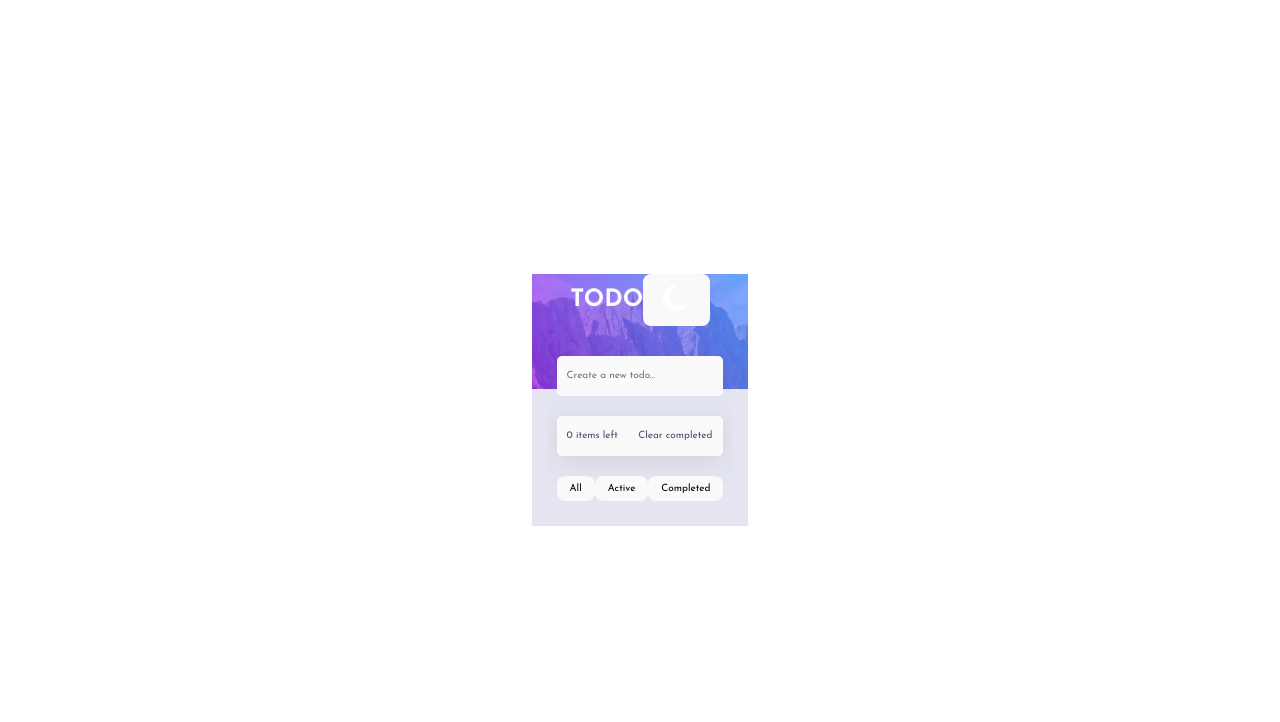
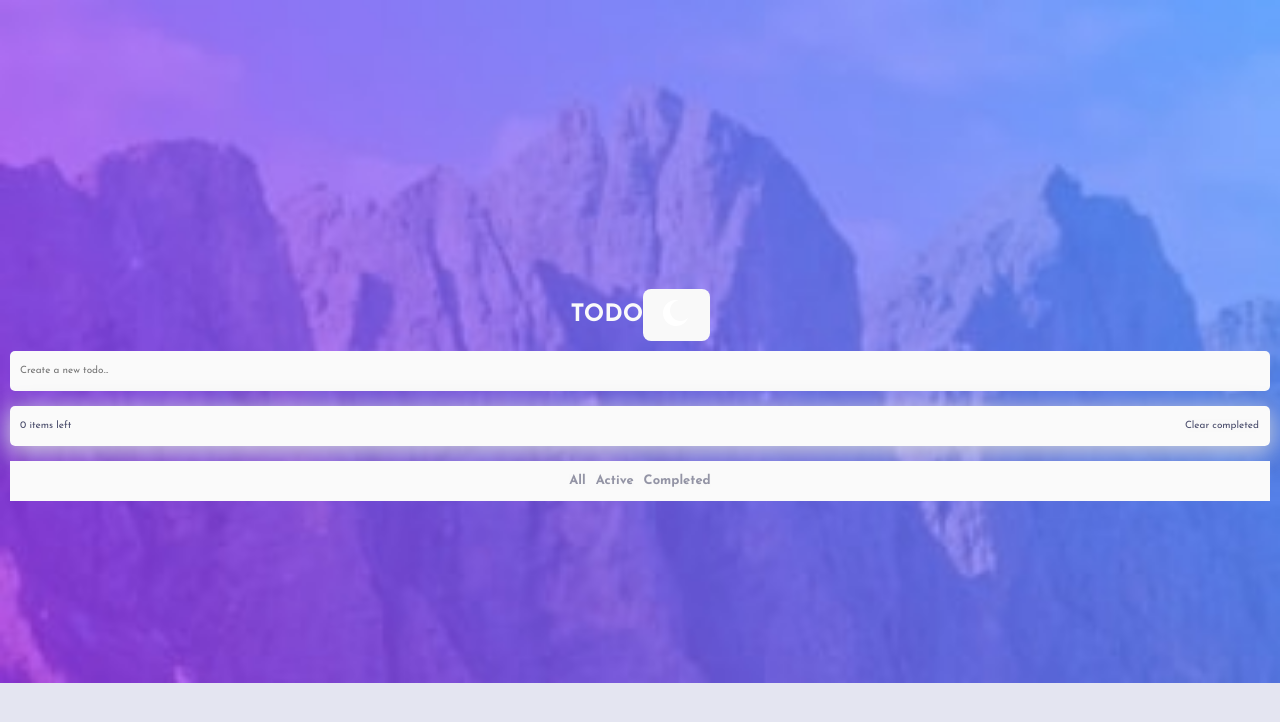
Before and after one commit to unkuseni/todo-app, a React (Vite) app: page / in a window 1280 px wide. Shown: the top 722 px of the page. Built offline with nearby package versions, Linux system fonts and the light colour scheme.

Commit message:
have some issues maake the current filter color stick

```diff
--- a/src/App.module.scss
+++ b/src/App.module.scss
@@ -8,7 +8,7 @@ $mobile-dark-img: url(./assets/bg-mobile-dark.jpg);
 $desktop-light-img: url(./assets/bg-desktop-light.jpg);
 $desktop-dark-img: url(./assets/bg-desktop-dark.jpg);
 .container {
-  display: flex;
+  display: block;
   flex-direction: column;
   align-items: center;
   justify-items: center;
@@ -24,6 +24,9 @@ $desktop-dark-img: url(./assets/bg-desktop-dark.jpg);
   color: $Very-Light-Gray;
   height: 100%;
   width: 100%;
+  min-width: 350px;
+  max-width: 1280px;
+  margin: 0px;
 }
 .header {
   display: flex;
--- a/src/App.tsx
+++ b/src/App.tsx
@@ -1,17 +1,22 @@
-import React, { useState } from 'react';
+import classNames from 'classnames';
+import React, { useState, useCallback } from 'react';
 import { Todo } from './components/todo/todo';
 import styles from './App.module.scss';
 import moonIcon from './assets/icon-moon.svg';
 import sunIcon from './assets/icon-sun.svg';
-
-const App: React.FC = () => {
+interface AppProps {
+    className?: string;
+}
+const App: React.FC<AppProps> = ({ className }) => {
     const [themeMode, setThemeMode] = useState('light');
 
-    const handleToggleTheme = () =>
-        setThemeMode((prevMode) => (prevMode === 'light' ? 'dark' : 'light'));
+    const handleToggleTheme = useCallback(
+        () => setThemeMode((prevMode) => (prevMode === 'light' ? 'dark' : 'light')),
+        []
+    );
 
     return (
-        <div className={`${styles.theme} ${styles.container}`}>
+        <div className={classNames(styles.app, className, `${styles.theme} ${styles.container}`)}>
             <div className={`${styles.header} ${styles[themeMode]}`}>
                 <h2 className={styles.title}>TODO</h2>
                 <button className={styles.toggle} onClick={handleToggleTheme}>
@@ -22,4 +27,5 @@ const App: React.FC = () => {
         </div>
     );
 };
+
 export default App;
--- a/src/_codux/boards/todo/todo.board.tsx
+++ b/src/_codux/boards/todo/todo.board.tsx
@@ -7,5 +7,7 @@ export default createBoard({
     environmentProps: {
         windowWidth: 375,
         windowHeight: 667,
+        canvasWidth: 259,
+        canvasHeight: 170,
     },
 });
--- a/src/components/todo/todo.module.scss
+++ b/src/components/todo/todo.module.scss
@@ -5,6 +5,7 @@ $Very-Light-Grayish-Blue: hsl(236, 33%, 92%);
 $Light-Grayish-Blue: hsl(233, 11%, 84%);
 $Very-Dark-Grayish-Blue: hsl(235, 19%, 35%);
 $Dark-Grayish-Blue: hsl(236, 9%, 61%);
+$Bright-Blue: hsl(220, 98%, 61%);
 $Check-Background: linear-gradient(135deg, hsl(192, 100%, 67%), hsl(280, 87%, 65%));
 
 .root {
@@ -14,12 +15,15 @@ $Check-Background: linear-gradient(135deg, hsl(192, 100%, 67%), hsl(280, 87%, 65
   justify-items: center;
   align-content: center;
   justify-content: center;
-  row-gap: 20px;
+  row-gap: 15px;
   overflow: auto;
-  margin: 15px;
+  margin: 0px;
   padding: 10px;
   font-size: 10px;
   background-color: transparent;
+  width: 100%;
+  height: auto;
+  min-width: 260px;
 }
 .form {
   display: block;
@@ -30,12 +34,7 @@ $Check-Background: linear-gradient(135deg, hsl(192, 100%, 67%), hsl(280, 87%, 65
   height: 20px;
   border: 1px;
 }
-.completed {
-  text-decoration: line-through;
-}
-.active {
-  font-weight: bold;
-}
+
 .form > input {
   width: 100%;
   height: 40px;
@@ -141,4 +140,44 @@ li {
   padding-left: 10px;
 }
 .filters {
+  background-color: $Very-Light-Gray;
+  color: $Dark-Grayish-Blue;
+  width: 100%;
+  height: 40px;
+  display: flex;
+  flex-direction: row;
+  align-items: center;
+  justify-items: center;
+  align-content: center;
+  justify-content: center;
+  gap: 0px 10px;
+  cursor: inherit;
+  button {
+    padding: 0;
+    color: inherit;
+    border: none;
+    &:hover {
+      color: $Very-Dark-Grayish-Blue;
+    }
+    &:focus {
+      color: $Bright-Blue;
+      border: none;
+    }
+    &:active {
+      color: $Bright-Blue;
+    }
+    border-radius: 0px;
+    font-weight: 700;
+    font-size: 1px;
+    font-size: 1.3em;
+    outline: none;
+  }
+
 }
+.completed {
+  text-decoration: line-through;
+}
+.active {
+  font-weight: bold;
+  color: $Bright-Blue;
+}
--- a/src/index.css
+++ b/src/index.css
@@ -17,7 +17,10 @@
   -moz-osx-font-smoothing: grayscale;
   -webkit-text-size-adjust: 100%;
 }
-
+#root {
+  width: 100%;
+  height: 100%;
+}
 a {
   font-weight: 500;
   color: #646cff;
@@ -30,11 +33,12 @@ a:hover {
 
 body {
   margin: 0;
+  padding: 0;
   display: flex;
   place-items: center;
   justify-content: center;
-  min-width: 320px;
-  min-height: 100vh;
+  width: 100vw;
+  height: 100vh;
 }
 
 h1 {
@@ -60,7 +64,7 @@ button:hover {
 
 button:focus,
 button:focus-visible {
-  outline: 4px auto -webkit-focus-ring-color;
+  outline: none;
 }
 
 @media (prefers-color-scheme: light) {
```
Also changed, not shown: src/_codux/boards/app/app.board.tsx (+4 -3 lines).
